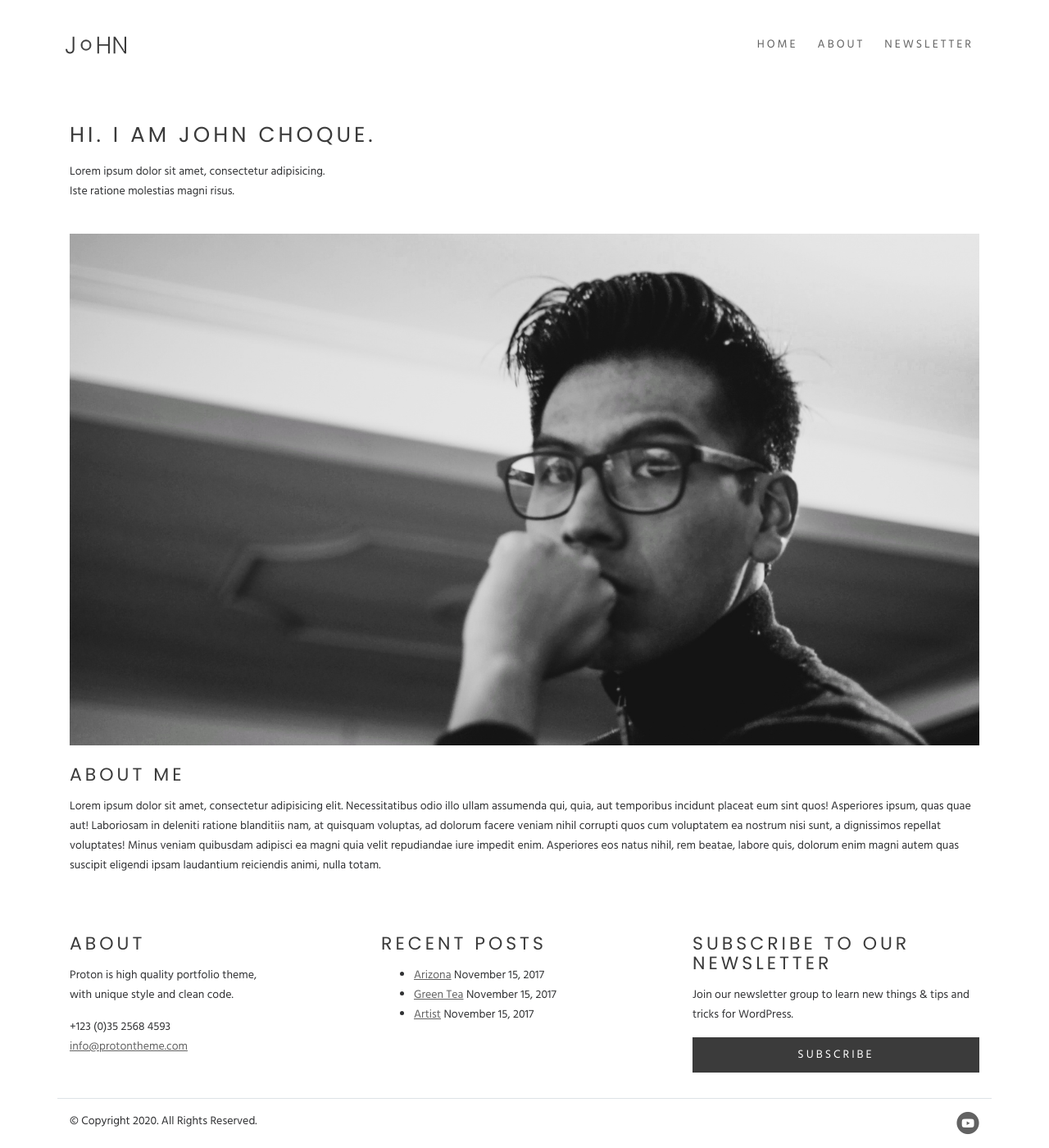
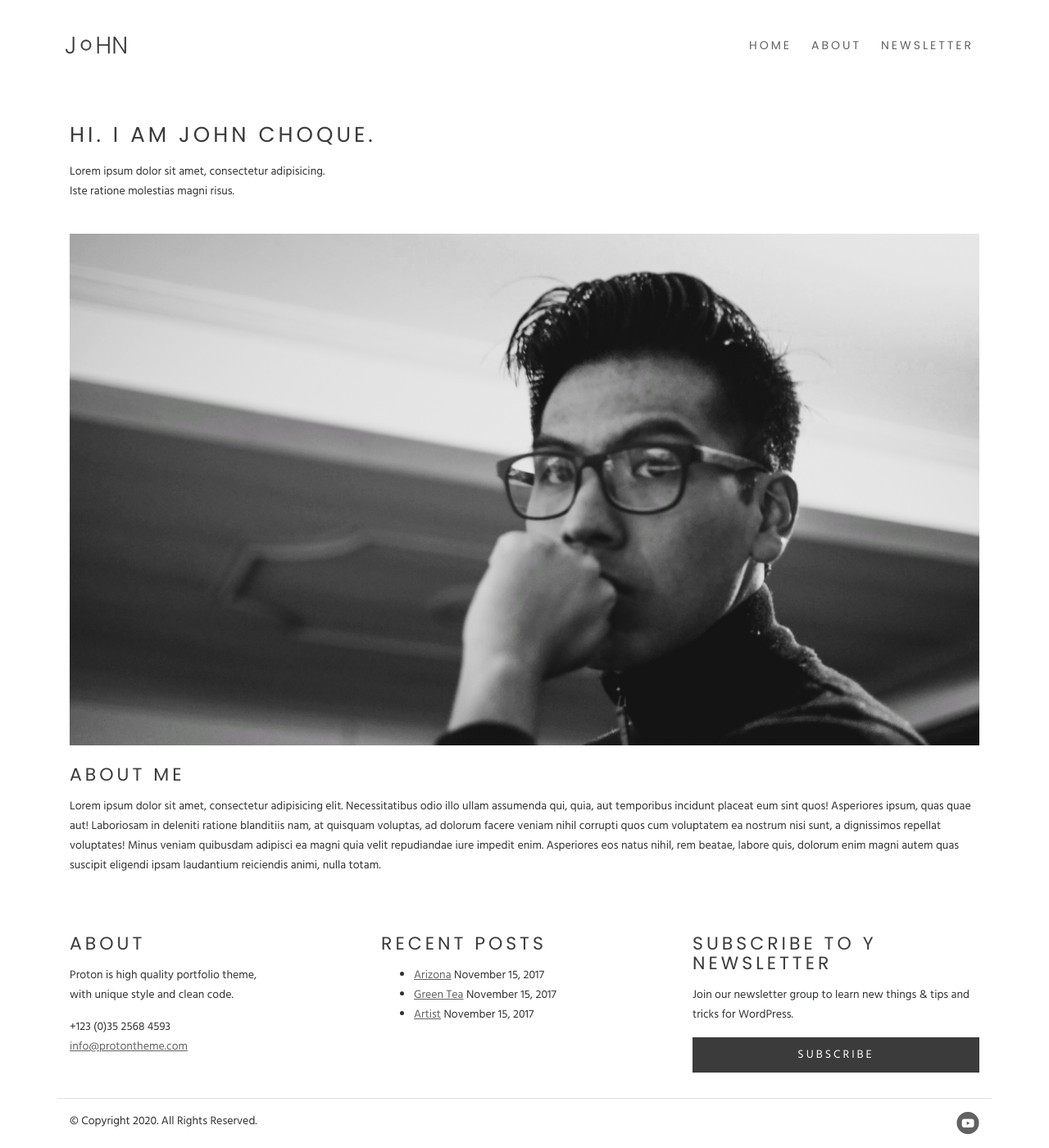
Before and after one commit to thethoughtfulmillennial/thethoughtfulmillennial.github.io, a Jekyll site: the page built from about2.html, in a window 1280 px wide and 1400 px high. Shown: the whole window at 82% size. Built offline with Jekyll 4.4.1, drawn with Linux system fonts in a browser that asks for light colours.

Commit message:
Updating footer.

```diff
--- a/_includes/footer2.html
+++ b/_includes/footer2.html
@@ -25,11 +25,11 @@
 			</div>
 			<div class="col-md-4 col-sm-4 col-xs-12 my-3">
 				<div id="text-3" class="widget widget_text">
-					<h3>Subscribe to our Newsletter</h3>
+					<h3>Subscribe to y Newsletter</h3>
 					<div class="textwidget">
 						<p>Join our newsletter group to learn new things &amp; tips and tricks for WordPress.
 						</p>
-						<p><a href="http://neuronthemes.com/newsletter" target="_blank" rel="noopener" class="btn btn-solid-reg w-100" style="color: #fff">Subscribe</a></p>
+						<p><a href="http://neuronthemes.com/newsletter" target="_blank" rel="noopener" class="btn btn-solid-reg w-100">Subscribe</a></p>
 					</div>
 				</div>
 			</div>
--- a/assets2/css/styles.css
+++ b/assets2/css/styles.css
@@ -180,7 +180,7 @@ a.white {
 
 .btn-solid-reg:hover {
 	background-color: transparent;
-	color: #307f96;
+	color: #3b3b3b;
 	text-decoration: none;
 }
 
@@ -662,7 +662,7 @@ input[type='checkbox'] {
 .navbar-custom {
 	background-color: #fff;
 	box-shadow: 0 0.0625rem 0.375rem 0 rgba(0, 0, 0, 0.1);
-	font: 600 0.875rem/0.875rem "Hind", sans-serif;
+	font: 600 0.875rem/0.875rem "Poppins", sans-serif;
 	transition: all 0.2s;
 }
 
@@ -682,7 +682,7 @@ input[type='checkbox'] {
 }
 
 .navbar-custom .nav-item .nav-link {
-	padding: 0.625rem 0.75rem 0.625rem 0.75rem;
+	padding: 1rem 0.75rem 1rem 0.75rem;
 	color: #3b3b3b;
 	text-decoration: none;
 	transition: all 0.2s ease;
@@ -1563,8 +1563,7 @@ a.back-to-top {
 	display: none;
 	width: 2.625rem;
 	height: 2.625rem;
-	border-radius: 1.875rem;
-	background: #307f96 url("../images/up-arrow.png") no-repeat center 47%;
+	background: #3b3b3b url("../images/up-arrow.png") no-repeat center 47%;
 	background-size: 1.125rem 1.125rem;
 	text-indent: -9999px;
 }
```
Also changed, not shown: assets2/images/icon-simple.svg.
